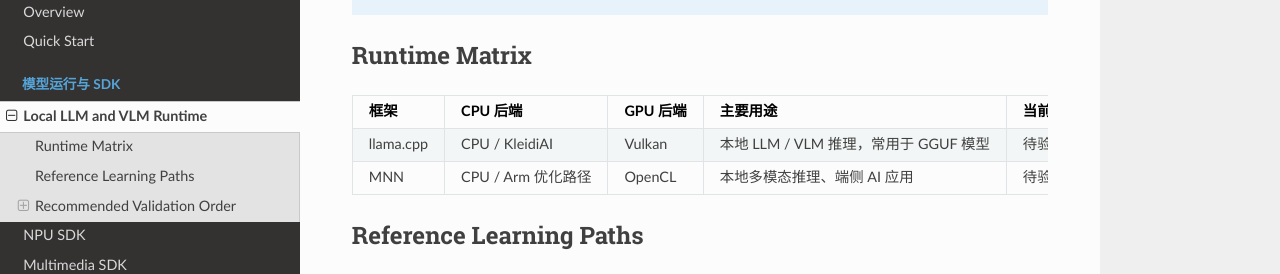
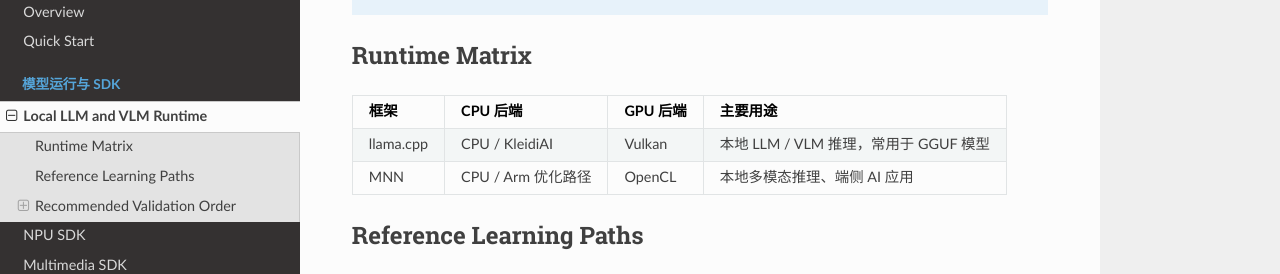
Before and after one commit to chao-luan/cix-ai-developer-contest-docs, a Sphinx documentation site: the page built from docs/02-local-llm-vlm/index.md, in a window 1280 px wide and 900 px high, scrolled down 330 px. Shown: the part 156-430 px from the top of the window. Built offline with Sphinx 7.4.7 and the Read the Docs theme 3.1.0, drawn with Linux system fonts in a browser that asks for light colours; pages that are not in the unit, such as notebooks, are missing from menus.

Commit message:
Update index.md

```diff
--- a/docs/02-local-llm-vlm/index.md
+++ b/docs/02-local-llm-vlm/index.md
@@ -15,10 +15,10 @@
 
 ## Runtime Matrix
 
-| 框架        | CPU 后端         | GPU 后端 | 主要用途                        | 当前状态 |
-| --------- | -------------- | ------ | --------------------------- | ---- |
-| llama.cpp | CPU / KleidiAI | Vulkan | 本地 LLM / VLM 推理，常用于 GGUF 模型 | 待验证  |
-| MNN       | CPU / Arm 优化路径 | OpenCL | 本地多模态推理、端侧 AI 应用            | 待验证  |
+| 框架        | CPU 后端         | GPU 后端 | 主要用途                        |
+| --------- | -------------- | ------ | --------------------------- |
+| llama.cpp | CPU / KleidiAI | Vulkan | 本地 LLM / VLM 推理，常用于 GGUF 模型 |
+| MNN       | CPU / Arm 优化路径 | OpenCL | 本地多模态推理、端侧 AI 应用            |
 
 ## Reference Learning Paths
 
```
